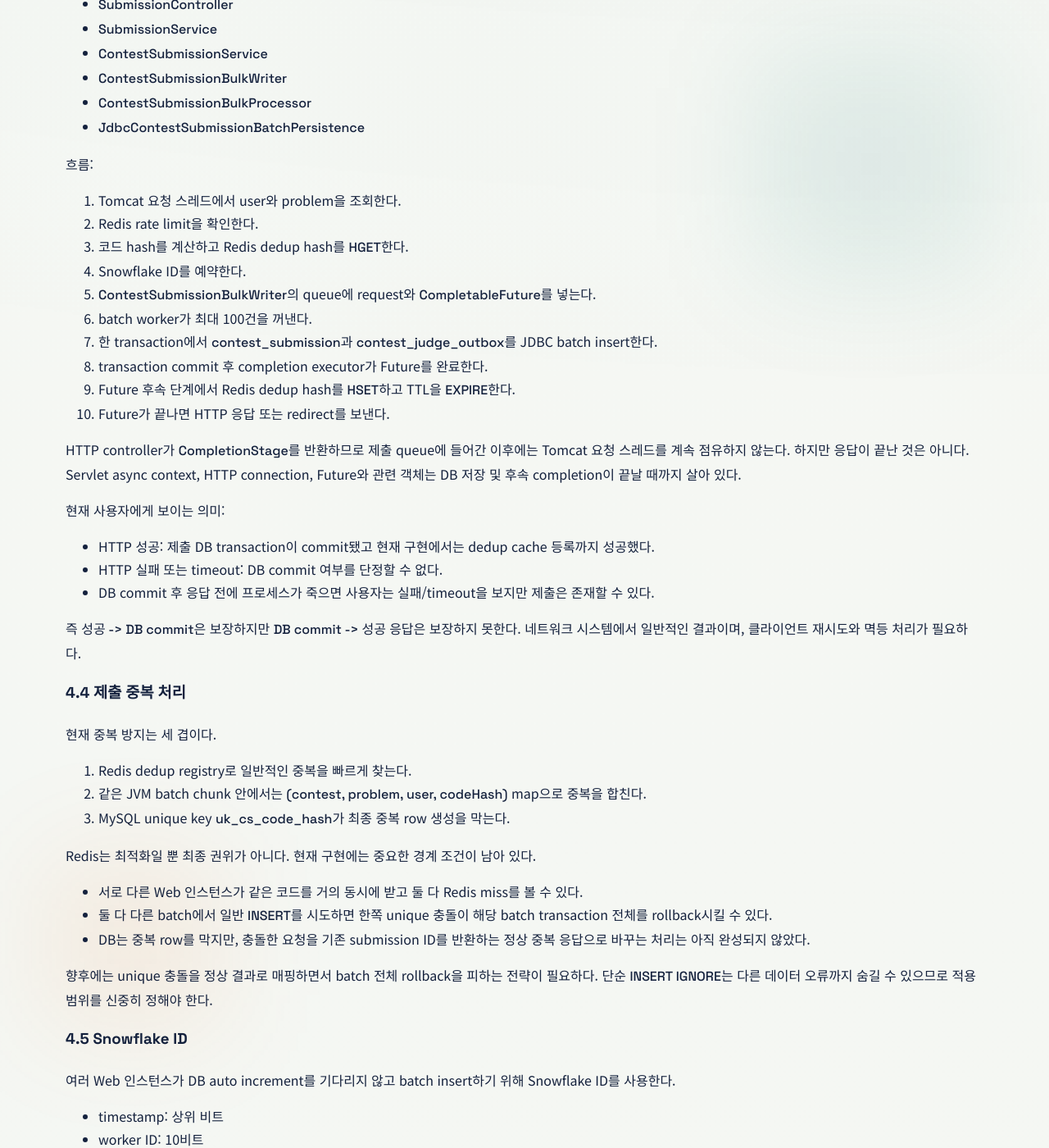
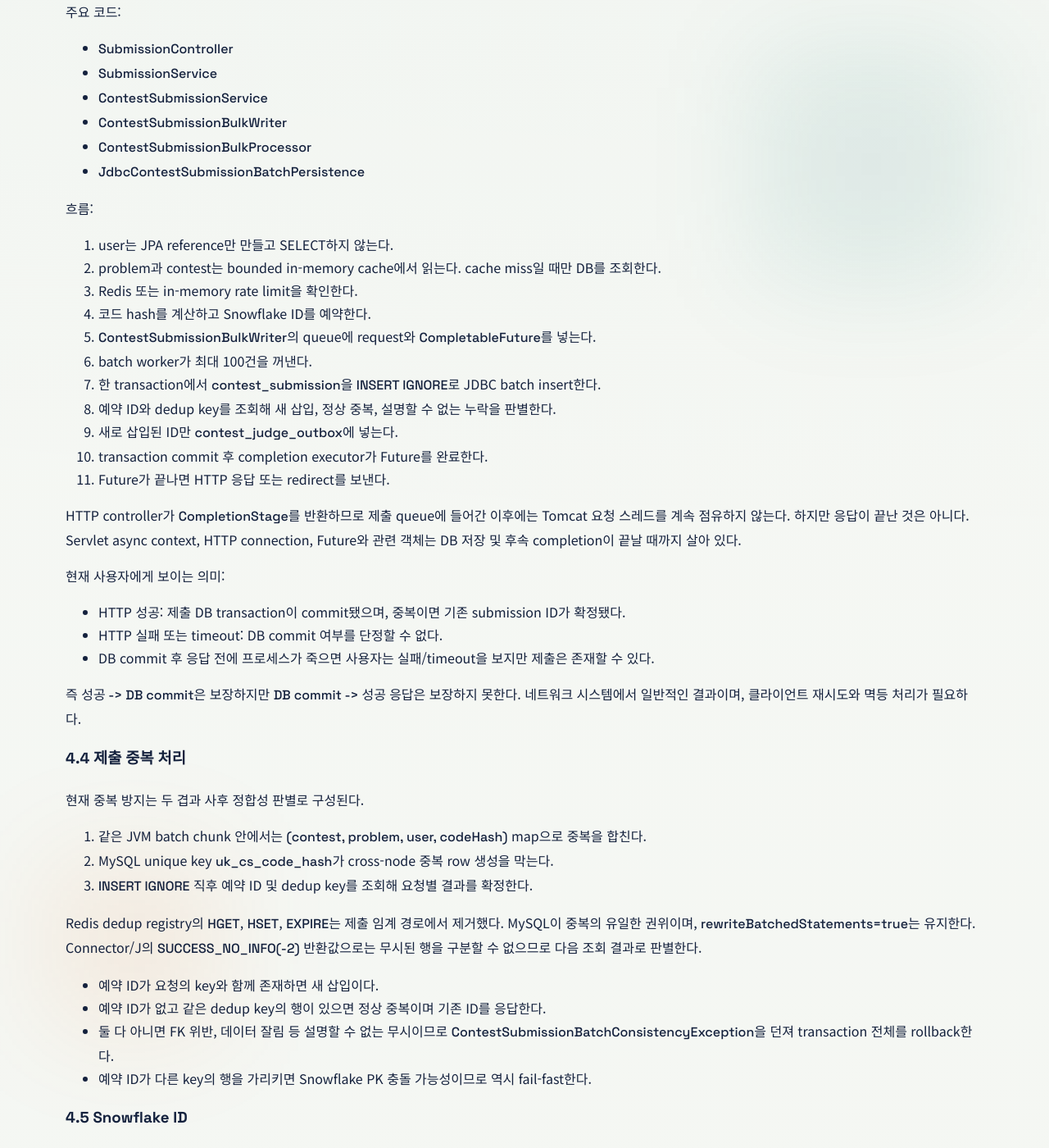
Before and after one commit to tmdrud0/web, a Jekyll site: the page built from docs/CONTEST_SUBMISSION_PIPELINE_HISTORY.md, in a window 1280 px wide and 1400 px high, scrolled down 9089 px. Shown: the whole window at 82% size. Built offline with Jekyll 4.4.1, drawn with Linux system fonts in a browser that asks for light colours; our own code applies the rules of GitHub Pages for plain Markdown files; some of the changed text lies outside the part shown.

Commit message:
docs: update contest submission pipeline history

```diff
--- a/docs/CONTEST_SUBMISSION_PIPELINE_HISTORY.md
+++ b/docs/CONTEST_SUBMISSION_PIPELINE_HISTORY.md
@@ -40,12 +40,16 @@
 - 채점 서버의 긴 꼬리 지연은 `prefetch=1`과 다수 consumer로 서로 격리한다.
 - Redis scoreboard는 파생 상태이며 DB outbox로 재구성할 수 있어야 한다.
 - 채점 완료 순서는 제출 순서와 다르므로 scoreboard 반영은 순서와 중복에 무관해야 한다. 라이브 값과 rebuild 값이 같은 데이터에서 일치하는 것이 기준이다.
-- 최신 부하 테스트에서 MySQL batch insert나 RabbitMQ보다 HTTP 경로의 동기 Redis 호출과 응답 completion 단계가 먼저 병목이 됐다.
+- 2026-07-31 리팩터링에서 제출 경로의 동기 Redis dedup 호출과 user/problem 반복 조회를 제거했다.
+- 제출 admission은 `max-in-flight` semaphore로 제한하며, 현재 공통 설정은
+  `4 workers × batch 100`, `max-in-flight=800`이다.
+- completion executor는 실측 최대 queue depth 2를 근거로 4 threads + queue 64로 줄였다.
 
-현재 가장 중요한 미해결 문제는 다음 두 가지다.
+현재 가장 중요한 검증 과제는 다음 두 가지다.
 
-1. 제출 배치 큐가 무제한 `ConcurrentLinkedQueue`라서 전역 backpressure가 없다.
-2. 중복 확인 `HGET`과 DB 저장 후 `HSET + EXPIRE`가 동기 Redis 호출이라 Tomcat 및 completion 스레드를 막는다.
+1. 새 설정에서 평균 chunk가 기존 58보다 커지고 성공 처리량 천장 약 2,500 TPS가 유지되는지
+   분리된 부하 생성기로 다시 측정한다.
+2. Snowflake worker ID의 인스턴스별 유일성을 배포 검증으로 강제한다.
 
 ## 1. 문제 정의와 가정
 
@@ -351,22 +355,23 @@
 
 흐름:
 
-1. Tomcat 요청 스레드에서 user와 problem을 조회한다.
-2. Redis rate limit을 확인한다.
-3. 코드 hash를 계산하고 Redis dedup hash를 `HGET`한다.
-4. Snowflake ID를 예약한다.
+1. user는 JPA reference만 만들고 SELECT하지 않는다.
+2. problem과 contest는 bounded in-memory cache에서 읽는다. cache miss일 때만 DB를 조회한다.
+3. Redis 또는 in-memory rate limit을 확인한다.
+4. 코드 hash를 계산하고 Snowflake ID를 예약한다.
 5. `ContestSubmissionBulkWriter`의 queue에 request와 `CompletableFuture`를 넣는다.
 6. batch worker가 최대 100건을 꺼낸다.
-7. 한 transaction에서 `contest_submission`과 `contest_judge_outbox`를 JDBC batch insert한다.
-8. transaction commit 후 completion executor가 Future를 완료한다.
-9. Future 후속 단계에서 Redis dedup hash를 `HSET`하고 TTL을 `EXPIRE`한다.
-10. Future가 끝나면 HTTP 응답 또는 redirect를 보낸다.
+7. 한 transaction에서 `contest_submission`을 `INSERT IGNORE`로 JDBC batch insert한다.
+8. 예약 ID와 dedup key를 조회해 새 삽입, 정상 중복, 설명할 수 없는 누락을 판별한다.
+9. 새로 삽입된 ID만 `contest_judge_outbox`에 넣는다.
+10. transaction commit 후 completion executor가 Future를 완료한다.
+11. Future가 끝나면 HTTP 응답 또는 redirect를 보낸다.
 
 HTTP controller가 `CompletionStage`를 반환하므로 제출 queue에 들어간 이후에는 Tomcat 요청 스레드를 계속 점유하지 않는다. 하지만 응답이 끝난 것은 아니다. Servlet async context, HTTP connection, Future와 관련 객체는 DB 저장 및 후속 completion이 끝날 때까지 살아 있다.
 
 현재 사용자에게 보이는 의미:
 
-- HTTP 성공: 제출 DB transaction이 commit됐고 현재 구현에서는 dedup cache 등록까지 성공했다.
+- HTTP 성공: 제출 DB transaction이 commit됐으며, 중복이면 기존 submission ID가 확정됐다.
 - HTTP 실패 또는 timeout: DB commit 여부를 단정할 수 없다.
 - DB commit 후 응답 전에 프로세스가 죽으면 사용자는 실패/timeout을 보지만 제출은 존재할 수 있다.
 
@@ -374,19 +379,21 @@
 
 ### 4.4 제출 중복 처리
 
-현재 중복 방지는 세 겹이다.
+현재 중복 방지는 두 겹과 사후 정합성 판별로 구성된다.
 
-1. Redis dedup registry로 일반적인 중복을 빠르게 찾는다.
-2. 같은 JVM batch chunk 안에서는 `(contest, problem, user, codeHash)` map으로 중복을 합친다.
-3. MySQL unique key `uk_cs_code_hash`가 최종 중복 row 생성을 막는다.
+1. 같은 JVM batch chunk 안에서는 `(contest, problem, user, codeHash)` map으로 중복을 합친다.
+2. MySQL unique key `uk_cs_code_hash`가 cross-node 중복 row 생성을 막는다.
+3. `INSERT IGNORE` 직후 예약 ID 및 dedup key를 조회해 요청별 결과를 확정한다.
 
-Redis는 최적화일 뿐 최종 권위가 아니다. 현재 구현에는 중요한 경계 조건이 남아 있다.
+Redis dedup registry의 `HGET`, `HSET`, `EXPIRE`는 제출 임계 경로에서 제거했다. MySQL이
+중복의 유일한 권위이며, `rewriteBatchedStatements=true`는 유지한다. Connector/J의
+`SUCCESS_NO_INFO(-2)` 반환값으로는 무시된 행을 구분할 수 없으므로 다음 조회 결과로 판별한다.
 
-- 서로 다른 Web 인스턴스가 같은 코드를 거의 동시에 받고 둘 다 Redis miss를 볼 수 있다.
-- 둘 다 다른 batch에서 일반 `INSERT`를 시도하면 한쪽 unique 충돌이 해당 batch transaction 전체를 rollback시킬 수 있다.
-- DB는 중복 row를 막지만, 충돌한 요청을 기존 submission ID를 반환하는 정상 중복 응답으로 바꾸는 처리는 아직 완성되지 않았다.
-
-향후에는 unique 충돌을 정상 결과로 매핑하면서 batch 전체 rollback을 피하는 전략이 필요하다. 단순 `INSERT IGNORE`는 다른 데이터 오류까지 숨길 수 있으므로 적용 범위를 신중히 정해야 한다.
+- 예약 ID가 요청의 key와 함께 존재하면 새 삽입이다.
+- 예약 ID가 없고 같은 dedup key의 행이 있으면 정상 중복이며 기존 ID를 응답한다.
+- 둘 다 아니면 FK 위반, 데이터 잘림 등 설명할 수 없는 무시이므로
+  `ContestSubmissionBatchConsistencyException`을 던져 transaction 전체를 rollback한다.
+- 예약 ID가 다른 key의 행을 가리키면 Snowflake PK 충돌 가능성이므로 역시 fail-fast한다.
 
 ### 4.5 Snowflake ID
 
@@ -397,6 +404,7 @@
 - 같은 millisecond sequence: 12비트
 - 인스턴스별 worker ID가 반드시 달라야 한다.
 - 시계가 과거로 이동하면 현재 구현은 예외를 발생시키고 fail-fast한다.
+- 예약 ID가 다른 제출에 이미 쓰인 경우 batch 정합성 조회도 이를 검출하고 fail-fast한다.
 
 최신 테스트에서 clock rollback 오류는 발생하지 않았다. 운영에서는 worker ID 배포 관리와 시간 동기화가 필요하다.
 
@@ -872,10 +880,10 @@
 | 단계 | 실제 대기 위치 | 영속성 | 제한 및 포화 동작 |
 |---|---|---|---|
 | 서버 연결 전 | client connection pool, OS/TCP accept queue | 없음 | 넘치면 connect 실패 또는 timeout |
-| Web 동기 전처리 | Tomcat worker가 DB/Redis 응답을 기다림 | 없음 | worker가 차면 새 요청이 앞단에서 대기 |
-| DB 저장 전 | `ContestSubmissionBulkWriter`의 `ConcurrentLinkedQueue` | 없음 | 현재 무제한, 지속 과부하 시 heap 증가 |
+| Web 동기 전처리 | Tomcat worker가 problem cache miss/rate limit 응답을 기다림 | 없음 | user SELECT와 Redis dedup 왕복은 제거됨 |
+| DB 저장 전 | `ContestSubmissionBulkWriter`의 `ConcurrentLinkedQueue` + semaphore | 없음 | `max-in-flight=800`으로 처리+대기 요청을 제한하고 초과 요청은 503 |
 | 비동기 HTTP | Servlet async context, socket, Future | 없음 | 응답 전까지 connection과 객체 유지 |
-| DB 저장 후 응답 전 | completion executor 16 threads + queue 256 batch tasks/Web | 없음 | queue가 차면 CallerRuns가 DB bulk worker를 막음 |
+| DB 저장 후 응답 전 | completion executor 4 threads + queue 64 batch tasks/Web | 없음 | queue가 차면 CallerRuns가 DB bulk worker를 막으므로 여유 용량 유지 |
 | Rabbit publish 전 | `contest_judge_outbox`의 PENDING/PUBLISHING rows | MySQL 영속 | DB 용량과 relay drain rate만큼 축적 |
 | Judge 대기 | Rabbit live queue의 ready messages | quorum queue 영속 | judge보다 유입이 빠르면 broker disk 사용 증가 |
 | Judge 처리 중 | 최대 약 64 unacked messages | Rabbit 관리 | `concurrency=64`, `prefetch=1` |
@@ -883,15 +891,18 @@
 | Scoreboard 대기 | `contest_submission_outbox` PENDING/FAILED rows | MySQL 영속 | Redis보다 결과 유입이 빠르면 row와 lag 증가 |
 | 최종 실패 | Rabbit dead-letter queue | quorum queue 영속 | 운영자가 재처리/폐기하지 않으면 계속 증가 |
 
-이번 1000 TPS 실행에서 관찰된 위치:
+과거 1000 TPS 실행에서 관찰된 위치:
 
 - 제출 bulk queue: Web별 최대 약 100건으로 작았다.
 - completion queue: Web별 최대 37~39개의 batch task가 대기했다.
 - Tomcat 요청 스레드: 제출 queue에 넣기 전 동기 Redis `HGET`에서 많이 대기했다.
-- HTTP async in-flight: DB 저장과 dedup cache 등록을 기다리는 동안 증가했다.
+- HTTP async in-flight: DB 저장과 동기 dedup cache 등록을 기다리는 동안 증가했다.
 - Rabbit 및 scoreboard durable backlog: 최종적으로 모두 drain됐다.
 
-지속 과부하 시 가장 위험한 지점은 DB commit 전의 무제한 JVM queue다. 이 상태에서 JVM이 죽으면 아직 DB에 들어가지 않은 제출은 사라지고, heap이 먼저 고갈될 수 있다.
+이 관측 이후 admission semaphore를 추가했다. 2026-07-31 기준선에서는
+`max-in-flight=256`이 정확히 상한에서 멈췄고 rejected submission 수와 HTTP 503 수가
+일치했다. 현재 설정은 full batch 효율을 위해 800으로 조정했지만, DB commit 전 요청이
+비영속이라는 성질은 같다. 차이는 유실·heap 위험의 최대 범위가 설정값으로 제한된다는 점이다.
 
 ## 8. 현재 보장하는 것과 보장하지 않는 것
 
@@ -902,6 +913,9 @@
 - relay는 Rabbit publisher ACK와 mandatory return을 확인한 뒤에만 `PUBLISHED`로 기록한다.
 - Rabbit listener는 result와 scoreboard outbox DB commit 후에만 정상 반환하고 ACK된다.
 - publish 또는 consume 중복은 DB PK/unique와 `INSERT IGNORE`로 흡수한다.
+- cross-node 동일 제출 race는 batch 전체 rollback 없이 기존 submission ID의 정상 중복 응답으로 변환한다.
+- `INSERT IGNORE`가 FK 위반 등 중복 이외의 이유로 행을 누락하면 정합성 예외로 실패한다.
+- 제출 admission은 `max-in-flight`로 제한되고 초과 요청은 503으로 거절된다.
 - scoreboard event 하나의 Redis 반영은 Lua script 안에서 원자적이다.
 - scoreboard 반영은 적용 순서와 중복 횟수에 무관하다. 같은 제출·결과 집합이면 항상 같은
   solved/penalty가 된다 (§4.10.1).
@@ -917,43 +931,29 @@
   중복 전달과 순서 뒤바뀜이 모두 같은 결과로 수렴한다 (§4.10.1에서 §8.1로 이동).
 - HTTP 실패가 곧 DB 미저장을 의미한다는 보장
 - DB commit 전 JVM queue의 영속성
-- cross-node 동시 동일 제출을 항상 정상 duplicate 응답으로 변환하는 것
 - 임의의 Redis key 일부만 선택적으로 사라진 경우의 완전 자동 복구
 - 이전 problem hash schema에서 새 schema로의 자동 이전. 배포 시 진행 중인 대회는 rebuild가
   필요하다 (§4.10.1)
 - Rabbit 한 노드만 실행한 로컬 환경에서 실제 quorum HA
 - 실제 judge API p999 2초 조건의 처리량
 - 재채점과 여러 judge run 이력
-- 무제한 제출 burst에 대한 전역 admission control
+- 배치 worker 프로세스가 DB commit 전에 죽었을 때 in-flight 요청을 복구하는 것
 
 ## 9. 현재 남은 기술 과제
 
-### 9.1 최우선: 제출 dedup Redis를 critical path에서 줄이기
+### 9.1 완료: 제출 dedup Redis를 critical path에서 제거
 
-현재:
+2026-07-31 적용:
 
-- 요청 전 `HGET`은 Tomcat thread에서 동기 실행된다.
-- DB commit 후 `HSET`과 `EXPIRE`는 completion thread에서 두 번의 동기 왕복으로 실행된다.
-- cache 등록 실패가 이미 commit된 HTTP 요청을 실패로 바꿀 수 있다.
+- 요청 전 `HGET`을 제거했다.
+- DB commit 후 `HSET + EXPIRE`도 제거했다. 읽는 경로가 없으므로 best-effort 등록도 남기지 않았다.
+- DB unique 충돌은 `INSERT IGNORE` 후 정합성 조회로 기존 submission ID에 매핑한다.
 
-검토 순서:
+### 9.2 완료: 전역 backpressure
 
-1. `HSET + EXPIRE`를 Lua 또는 pipeline으로 한 번에 실행한다.
-2. DB commit 후 cache 등록을 HTTP 성공의 필수 조건에서 제외하고 best-effort 비동기로 바꾼다.
-3. 요청 전 `HGET`을 비동기 Redis API로 바꾸거나 제거한다.
-4. DB unique 충돌을 기존 submission 조회/반환으로 안전하게 변환한다.
-
-단순히 Redis 호출을 다른 executor로 옮기면 Tomcat thread는 풀리지만 전체 in-flight와 메모리는 여전히 늘 수 있다. 최종적으로는 remote cache miss가 제출 수락 처리량을 제한하지 않게 만드는 것이 목적이다.
-
-### 9.2 전역 backpressure
-
-현재 제출 queue는 무제한이다. 다음 정책이 필요하다.
-
-- queue 또는 in-flight permit을 명시적으로 제한
-- 제한 초과 시 `503 Service Unavailable + Retry-After`
-- 사용자별 rate limit 초과는 `429 Too Many Requests`
-- DB commit 전에는 성공으로 응답하지 않음
-- async request timeout과 client retry/idempotency 정책 명시
+`ContestSubmissionBulkWriter`가 in-flight permit을 명시적으로 제한한다. 제한 초과는
+`503 Service Unavailable + Retry-After`, 사용자별 rate limit은 429로 구분한다.
+DB commit 전에는 성공으로 응답하지 않는다.
 
 backpressure 지표는 queue 개수 하나보다 예상 drain time이 더 중요하다.
 
@@ -992,7 +992,7 @@
 - clock rollback 감지와 배포 정책
 - Hikari pool 총합이 MySQL `max_connections`를 넘지 않게 역할별 pool 크기 조절
 - outbox status/created_at/claimed_at index의 실제 cardinality와 query plan 확인
-- 큰 batch 하나의 실패가 다른 정상 row에 미치는 rollback 범위 축소
+- 설명할 수 없는 `INSERT IGNORE` 누락과 Snowflake PK 충돌 알림
 
 ### 9.6 scoreboard 확장
 
@@ -1022,7 +1022,8 @@
 - 제출 bulk `pendingCount`, oldest queue age, chunk size와 처리시간
 - completion active threads, queue depth, queue delay, task elapsed
 - `completionCallerRunsCount`
-- dedup Redis HGET/HSET/EXPIRE latency와 error
+- `currentInFlight`, `maxInFlight`, `rejectedSubmissionCount`
+- DB duplicate 응답 수와 `ContestSubmissionBatchConsistencyException`
 
 ### 10.2 JVM
 
@@ -1128,11 +1129,10 @@
 
 다음 구현 우선순위는 Rabbit worker 수나 Hikari pool 확대가 아니다.
 
-1. dedup Redis critical path 개선
-2. 제출 queue 전역 backpressure
-3. cross-node duplicate race의 정상 응답 처리
-4. 실제 judge latency 분포를 넣은 분리 환경 부하 테스트
-5. 3노드 Rabbit 장애 테스트와 운영 정책
+1. 새 `max-in-flight=800` 설정의 chunk 크기와 2,500 TPS 처리량 회귀 측정
+2. 실제 judge latency 분포를 넣은 분리 환경 부하 테스트
+3. Snowflake worker ID 배포 검증과 정합성 예외 알림
+4. 3노드 Rabbit 장애 테스트와 운영 정책
 
 ## 14. 최종 결론
 
@@ -1142,7 +1142,9 @@
 
 DB outbox를 함께 사용해 제출 수락의 영속성과 메시지 전달을 분리했고, publisher confirm과 consumer ACK 양쪽의 불확실성은 멱등 DB write로 흡수했다. 결과적으로 과거 DB claim/heartbeat/sweeper를 judge 작업 자체에서 제거할 수 있었다. 다만 outbox relay의 claim lease는 여전히 필요하다.
 
-현재 성능 한계는 RabbitMQ가 아니라 그보다 앞선 HTTP 경로다. 동기 Redis dedup 호출과 무제한 JVM queue를 정리하지 않고 worker, Tomcat thread, Hikari pool만 늘리면 더 많은 in-flight와 메모리 사용을 허용할 뿐 안정적인 1000 TPS 시스템이 되지는 않는다.
+현재 성능 한계는 RabbitMQ가 아니라 그보다 앞선 HTTP/DB 저장 경로다. 동기 Redis dedup과
+반복 user/problem 조회는 제거했고 admission도 bounded 상태다. 다음 판단은 worker나 Hikari
+pool을 더 늘리기 전에 새 설정의 chunk 크기, MySQL 처리량, 503 시작점을 다시 측정한 뒤 내려야 한다.
 
 ## 15. 고정 자원 기준선 재설정 — bounded admission과 web×2 Gatling
 
@@ -1167,3 +1169,31 @@
 부하기는 Gradle daemon과 분리한 Windows Gatling JVM으로 실행한다. 따라서 부하기 GC와
 서버 병목을 구분할 수 있고, 모든 측정은 `docs/ENVIRONMENT.md`와 측정 시점 커밋 해시를
 함께 참조해야 한다.
+
+위 256건은 당시 측정 기준선이다. 2026-07-31에는 4 workers가 100건 full batch를 동시에
+처리할 수 있도록 공통 설정을 800으로 조정했다.
+
+## 16. 제출 수락 경로 리팩터링 — DB 정합성 판별과 전처리 제거
+
+2026-07-31 단일 perf 인스턴스 기준선은 성공 처리량 약 2,500 TPS, 평균 chunk 58이었다.
+`max-in-flight=256`은 약 1,900 TPS부터 정확한 503 backpressure로 동작했다. completion은
+16 threads + queue 256 설정에서 최대 queue depth 2, CallerRuns 0, 최대 queue delay 2ms로
+과잉이었다.
+
+적용한 변경:
+
+1. 제출 insert를 `INSERT IGNORE`로 바꾸되 JDBC update count를 신뢰하지 않고, 예약 ID와
+   dedup key의 배치 후 조회로 새 삽입/정상 중복/설명 불가 누락을 분류한다.
+2. Redis dedup 사전조회와 사후 등록을 모두 제출 임계 경로에서 제거한다.
+3. user는 `getReferenceById`로 바꿔 SELECT를 없앤다. 존재하지 않는 user FK는 배치 정합성
+   예외로 확인했으며 조용히 유실되지 않는다.
+4. problem+contest는 TTL 60초, 최대 10,000개 in-memory cache를 사용한다. 대회 종료 시각을
+   넘으면 TTL과 무관하게 재조회하고, 최종화 완료 시 해당 대회의 cache를 즉시 축출한다.
+   문제 수정 경로는 `evictProblem`을 호출해야 한다.
+5. bulk 공통 설정은 `batch-size=100`, `worker-count=4`, `max-in-flight=800`이다. 이는 처리
+   중 4개 full batch와 대기 중 4개 full batch를 수용한다.
+6. completion 공통 설정은 4 threads + queue 64다. 실측보다 충분한 headroom을 남기면서
+   CallerRuns가 DB worker에 전파될 가능성을 낮춘다.
+
+`rewriteBatchedStatements=true`는 유지했다. 기능·통합 테스트는 통과했으며, 평균 chunk가
+58보다 커지는지와 2,500 TPS 천장이 유지되는지는 분리 부하 테스트로 다시 확인해야 한다.
```
Also changed, not shown: other parts of docs/CONTEST_SUBMISSION_PIPELINE_HISTORY.md (+3 -3 lines).
